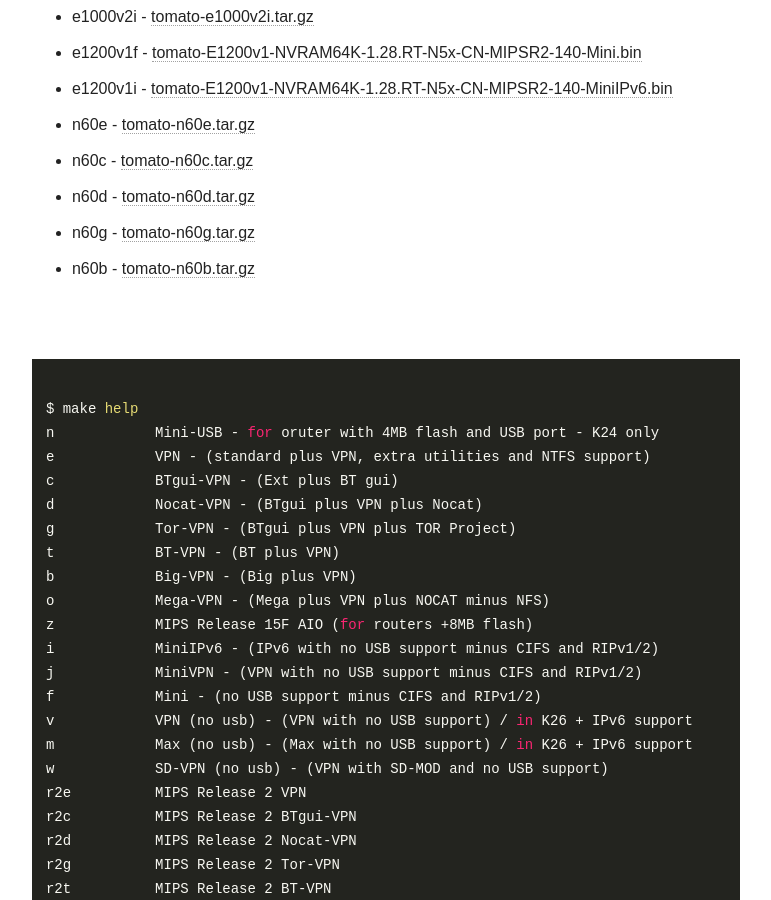
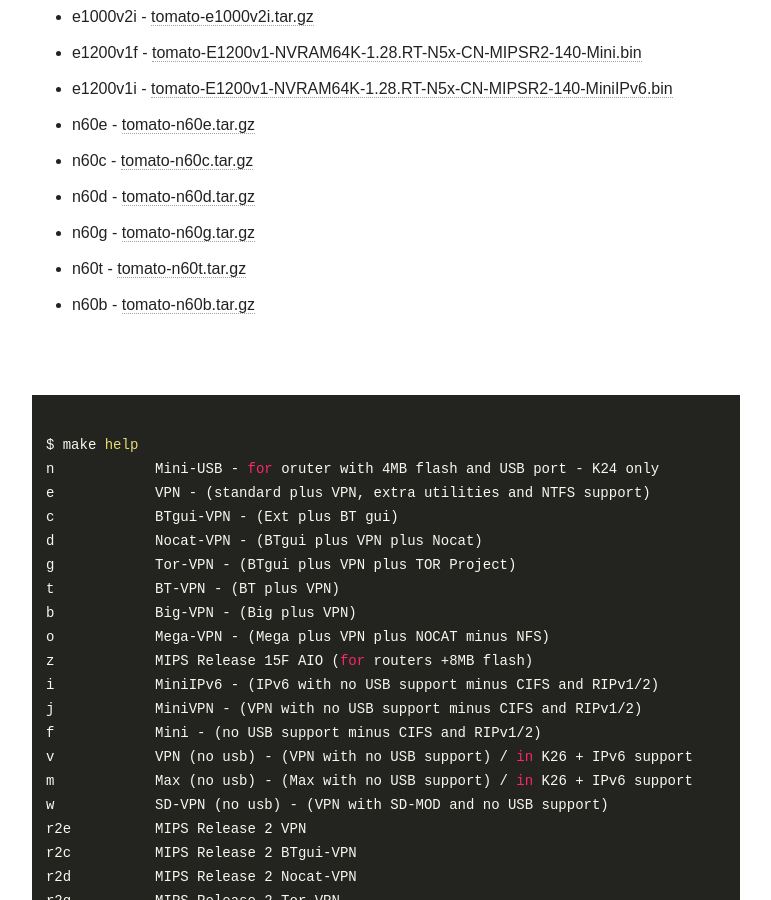
Before and after one commit to oglopss/tomato-ci-ctf-jekyll, a Jekyll site: the page built from index.html, in a window 1280 px wide and 900 px high, scrolled down 1099 px. Shown: the whole window, without its empty margins (254-1025 px from the left). Built offline with Jekyll 4.4.1, drawn with Linux system fonts in a browser that asks for light colours; nearby versions of some CDN libraries.

Commit message:
Travis build 3 n60t pushed to gh-pages

```diff
--- a/_data/ss.yml
+++ b/_data/ss.yml
@@ -21,3 +21,4 @@
   - 0020 n60d tomato-n60d.tar.gz
   - 0021 n60g tomato-n60g.tar.gz
   - 0023 n60b tomato-n60b.tar.gz
+  - 0022 n60t tomato-n60t.tar.gz
```
Also changed, not shown: 1 other file.
